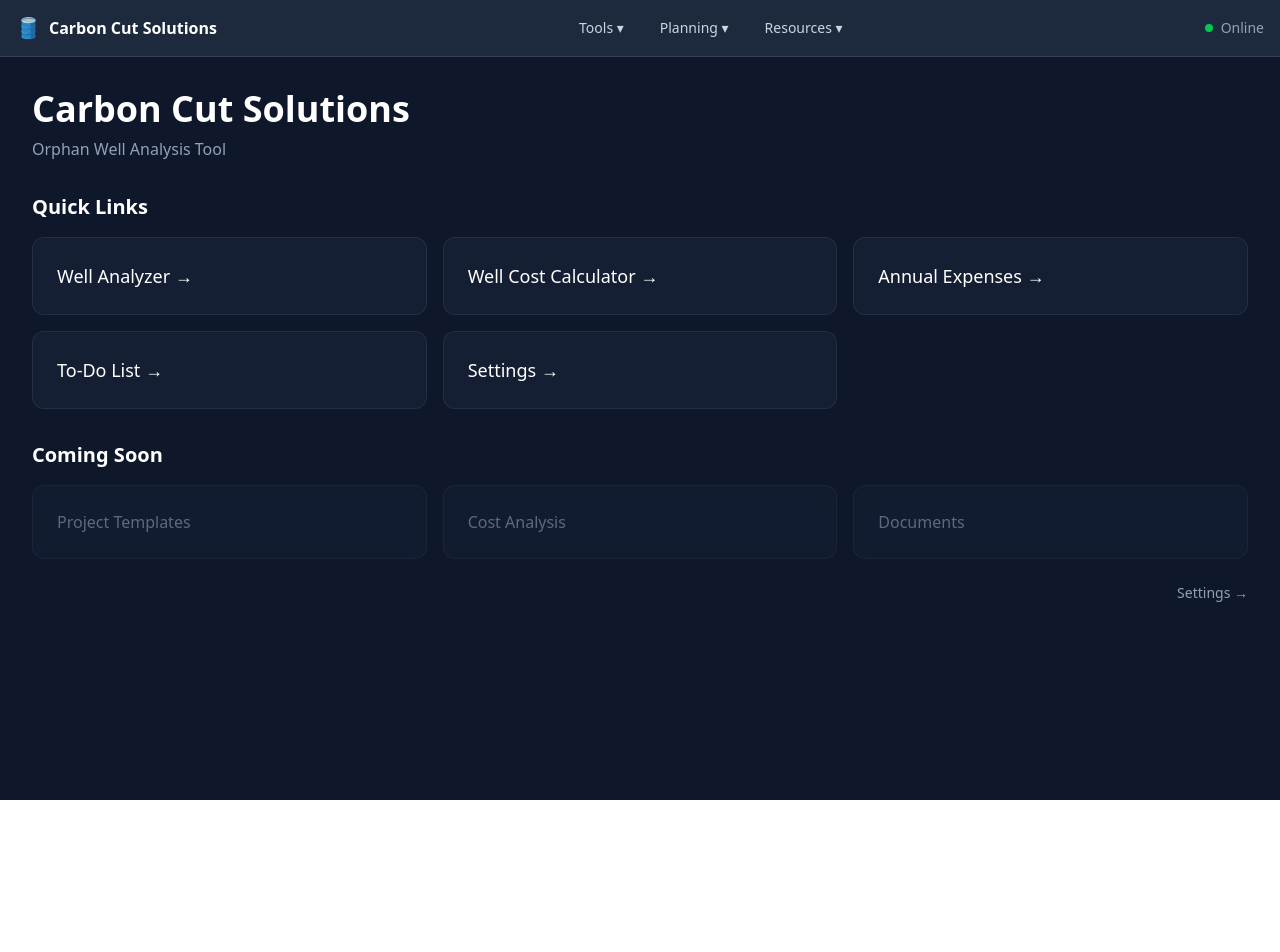
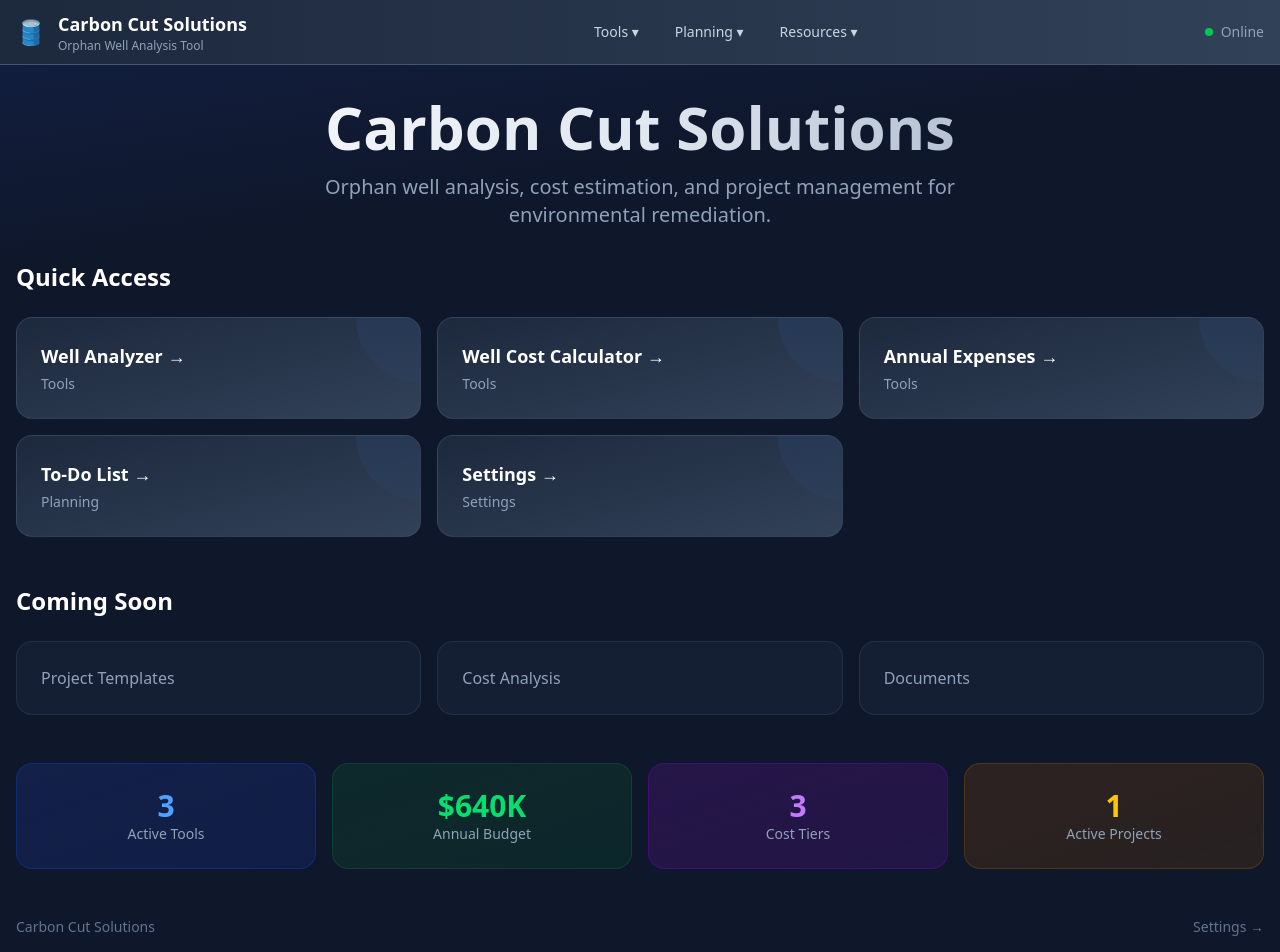
Before and after one commit to AAN2793/orphan-well-dashboard, a Next.js app: page / in a window 1280 px wide. Shown: the top 952 px of the page. Before the commit the page ends 800 px from the top, so only its background shows below. Built offline with nearby package versions, Linux system fonts and the light colour scheme.

Commit message:
Redesign front page with gradients, modern cards, and better styling

```diff
--- a/pages/index.js
+++ b/pages/index.js
@@ -24,11 +24,11 @@ export default function Home() {
   }
 
   const quickLinks = [
-    { name: 'Well Analyzer', href: '/orphan-well' },
-    { name: 'Well Cost Calculator', href: '/well-cost' },
-    { name: 'Annual Expenses', href: '/expenses' },
-    { name: 'To-Do List', href: '/todo' },
-    { name: 'Settings', href: '/settings' },
+    { name: 'Well Analyzer', href: '/orphan-well', category: 'tools' },
+    { name: 'Well Cost Calculator', href: '/well-cost', category: 'tools' },
+    { name: 'Annual Expenses', href: '/expenses', category: 'tools' },
+    { name: 'To-Do List', href: '/todo', category: 'planning' },
+    { name: 'Settings', href: '/settings', category: 'settings' },
   ]
 
   return (
@@ -41,7 +41,7 @@ export default function Home() {
 
       <div className="min-h-screen bg-slate-900">
         {/* Mobile Header */}
-        <div className="md:hidden bg-slate-800 p-4 flex items-center justify-between">
+        <div className="md:hidden bg-gradient-to-r from-slate-800 to-slate-700 p-4 flex items-center justify-between">
           <div className="flex items-center gap-2">
             <span className="text-xl">🛢️</span>
             <span className="font-bold">Carbon Cut</span>
@@ -78,12 +78,15 @@ export default function Home() {
         )}
 
         {/* Desktop Navbar */}
-        <nav className="hidden md:block bg-slate-800 border-b border-slate-700 sticky top-0 z-50">
+        <nav className="hidden md:block bg-gradient-to-r from-slate-800 to-slate-700 border-b border-slate-600 sticky top-0 z-50">
           <div className="max-w-7xl mx-auto px-4">
-            <div className="flex items-center justify-between h-14">
-              <div className="flex items-center gap-2">
-                <span className="text-xl">🛢️</span>
-                <span className="font-bold">Carbon Cut Solutions</span>
+            <div className="flex items-center justify-between h-16">
+              <div className="flex items-center gap-3">
+                <span className="text-2xl">🛢️</span>
+                <div>
+                  <span className="font-bold text-lg">Carbon Cut Solutions</span>
+                  <p className="text-xs text-slate-400">Orphan Well Analysis Tool</p>
+                </div>
               </div>
               <div className="flex items-center gap-1">
                 {Object.entries(navItems).map(([label, items]) => (
@@ -93,11 +96,11 @@ export default function Home() {
                     onMouseEnter={() => setDropdown(label)}
                     onMouseLeave={() => setDropdown(null)}
                   >
-                    <button className="px-4 py-2 text-slate-300 hover:text-white hover:bg-slate-700 rounded-lg transition-colors text-sm">
+                    <button className="px-4 py-2 text-slate-300 hover:text-white hover:bg-slate-600/50 rounded-lg transition-all text-sm">
                       {label} ▾
                     </button>
                     {dropdown === label && (
-                      <div className="absolute top-full right-0 mt-1 w-56 bg-slate-800 border border-slate-700 rounded-lg shadow-xl py-2 z-50">
+                      <div className="absolute top-full right-0 mt-1 w-56 bg-slate-800 border border-slate-600 rounded-lg shadow-xl py-2 z-50">
                         {items.map((item, idx) => (
                           <a key={idx} href={item.href} className="block px-4 py-2 hover:bg-slate-700">
                             <div className="text-white text-sm">{item.name}</div>
@@ -109,55 +112,96 @@ export default function Home() {
                   </div>
                 ))}
               </div>
+              <div className="flex items-center gap-3">
                 <div className="flex items-center gap-2">
-                <span className="w-2 h-2 bg-green-500 rounded-full"></span>
+                  <span className="w-2 h-2 bg-green-500 rounded-full animate-pulse"></span>
                   <span className="text-slate-400 text-sm">Online</span>
+                </div>
               </div>
             </div>
           </div>
         </nav>
 
+        {/* Hero Section */}
+        <div className="relative overflow-hidden">
+          <div className="absolute inset-0 bg-gradient-to-br from-blue-900/20 via-slate-900 to-slate-900"></div>
+          <div className="relative max-w-7xl mx-auto px-4 md:p-8 pt-12 pb-16 text-center">
+            <h1 className="text-4xl md:text-6xl font-bold mb-4 bg-gradient-to-r from-white via-slate-200 to-slate-400 bg-clip-text text-transparent">
+              Carbon Cut Solutions
+            </h1>
+            <p className="text-lg md:text-xl text-slate-400 max-w-2xl mx-auto">
+              Orphan well analysis, cost estimation, and project management for environmental remediation.
+            </p>
+          </div>
+        </div>
+
         {/* Main Content */}
-        <main className="max-w-7xl mx-auto p-4 md:p-8">
-          {/* Header */}
-          <header className="mb-6 md:mb-8">
-            <h1 className="text-2xl md:text-4xl font-bold mb-2">Carbon Cut Solutions</h1>
-            <p className="text-slate-400 text-sm md:text-base">Orphan Well Analysis Tool</p>
-          </header>
-
-          {/* Quick Links */}
-          <h2 className="text-lg md:text-xl font-bold mb-4">Quick Links</h2>
-          <div className="grid grid-cols-1 md:grid-cols-2 lg:grid-cols-3 gap-3 md:gap-4 mb-8">
+        <main className="max-w-7xl mx-auto px-4 pb-16">
+          {/* Quick Links Section */}
+          <div className="mb-12">
+            <h2 className="text-2xl font-bold mb-6 text-white">Quick Access</h2>
+            <div className="grid grid-cols-1 sm:grid-cols-2 lg:grid-cols-3 gap-4">
               {quickLinks.map((link, idx) => (
                 <a
                   key={idx}
                   href={link.href}
-                className="card hover:bg-slate-700 transition-all group"
+                  className="group relative overflow-hidden bg-gradient-to-br from-slate-800 to-slate-700 rounded-2xl p-6 hover:from-slate-700 hover:to-slate-600 transition-all duration-300 border border-slate-600/50 hover:border-blue-500/50"
                 >
-                <span className="text-lg group-hover:text-blue-400 transition-colors">
+                  <div className="absolute top-0 right-0 w-32 h-32 bg-gradient-to-br from-blue-500/10 to-transparent rounded-full -mr-16 -mt-16 transform group-hover:scale-150 transition-transform duration-500"></div>
+                  <div className="relative">
+                    <span className="text-lg font-semibold text-white group-hover:text-blue-300 transition-colors">
                       {link.name} →
                     </span>
+                    <p className="text-sm text-slate-400 mt-1 capitalize">{link.category}</p>
+                  </div>
                 </a>
               ))}
             </div>
+          </div>
 
-          {/* Coming Soon */}
-          <h2 className="text-lg md:text-xl font-bold mb-4">Coming Soon</h2>
-          <div className="grid grid-cols-1 md:grid-cols-3 gap-3 md:gap-4 mb-6">
-            <div className="card opacity-60">
-              <span className="text-slate-400">Project Templates</span>
+          {/* Coming Soon Section */}
+          <div className="mb-12">
+            <h2 className="text-2xl font-bold mb-6 text-white">Coming Soon</h2>
+            <div className="grid grid-cols-1 sm:grid-cols-3 gap-4">
+              {[
+                'Project Templates',
+                'Cost Analysis',
+                'Documents'
+              ].map((item, idx) => (
+                <div
+                  key={idx}
+                  className="bg-slate-800/50 rounded-2xl p-6 border border-slate-700/50"
+                >
+                  <span className="text-slate-400">{item}</span>
                 </div>
-            <div className="card opacity-60">
-              <span className="text-slate-400">Cost Analysis</span>
-            </div>
-            <div className="card opacity-60">
-              <span className="text-slate-400">Documents</span>
+              ))}
             </div>
           </div>
 
-          {/* Settings */}
-          <div className="flex justify-end">
-            <a href="/settings" className="text-slate-400 hover:text-white text-sm">Settings →</a>
+          {/* Stats Footer */}
+          <div className="grid grid-cols-2 md:grid-cols-4 gap-4">
+            <div className="bg-gradient-to-br from-blue-900/30 to-blue-800/20 rounded-2xl p-6 text-center border border-blue-700/30">
+              <p className="text-3xl font-bold text-blue-400">3</p>
+              <p className="text-sm text-slate-400">Active Tools</p>
+            </div>
+            <div className="bg-gradient-to-br from-green-900/30 to-green-800/20 rounded-2xl p-6 text-center border border-green-700/30">
+              <p className="text-3xl font-bold text-green-400">$640K</p>
+              <p className="text-sm text-slate-400">Annual Budget</p>
+            </div>
+            <div className="bg-gradient-to-br from-purple-900/30 to-purple-800/20 rounded-2xl p-6 text-center border border-purple-700/30">
+              <p className="text-3xl font-bold text-purple-400">3</p>
+              <p className="text-sm text-slate-400">Cost Tiers</p>
+            </div>
+            <div className="bg-gradient-to-br from-yellow-900/30 to-yellow-800/20 rounded-2xl p-6 text-center border border-yellow-700/30">
+              <p className="text-3xl font-bold text-yellow-400">1</p>
+              <p className="text-sm text-slate-400">Active Projects</p>
+            </div>
+          </div>
+
+          {/* Footer */}
+          <div className="mt-12 flex justify-between items-center text-sm text-slate-500">
+            <span>Carbon Cut Solutions</span>
+            <a href="/settings" className="hover:text-white transition-colors">Settings →</a>
           </div>
         </main>
       </div>
```
Lines whose indentation alone changed are shown as unchanged.
